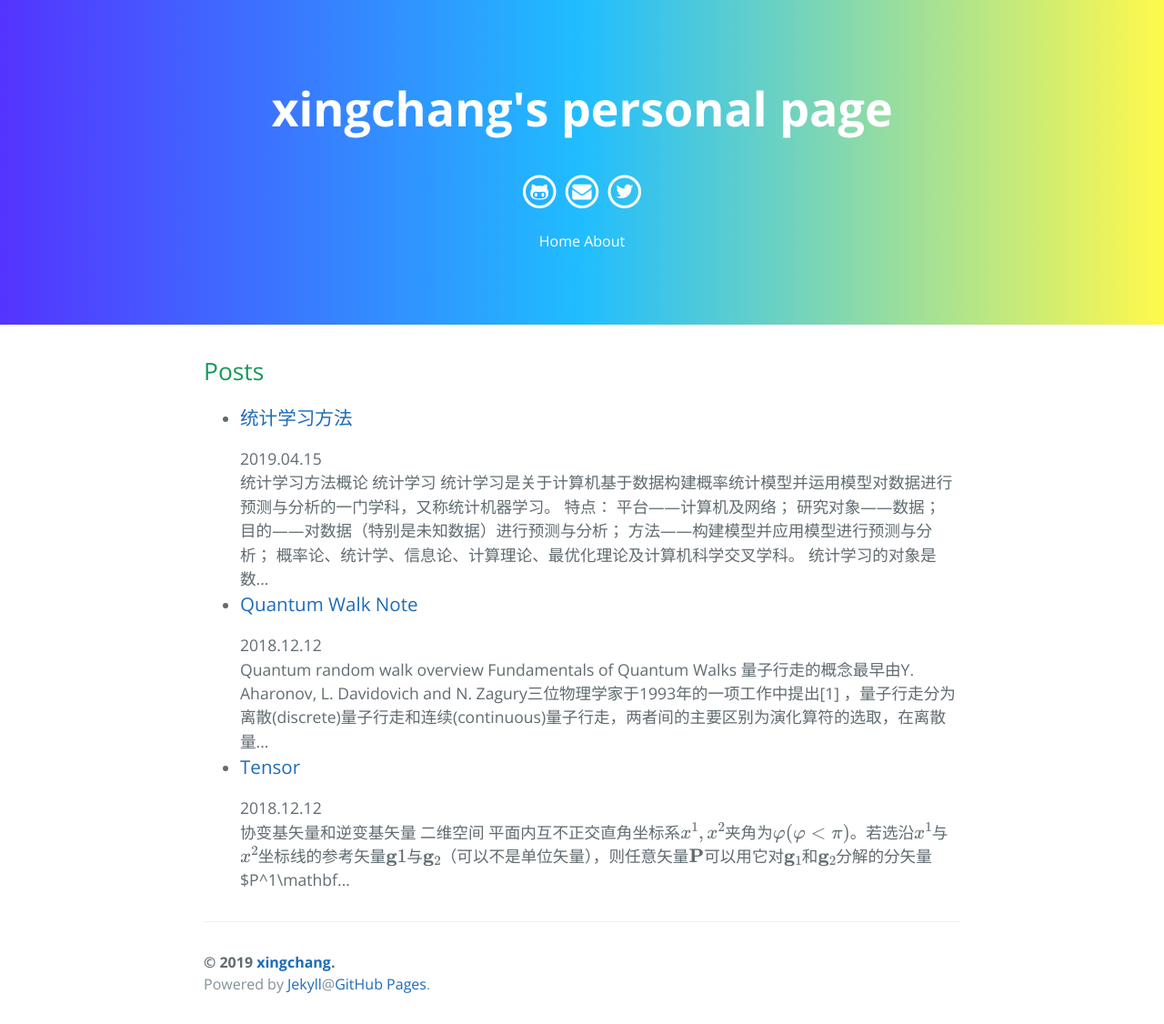
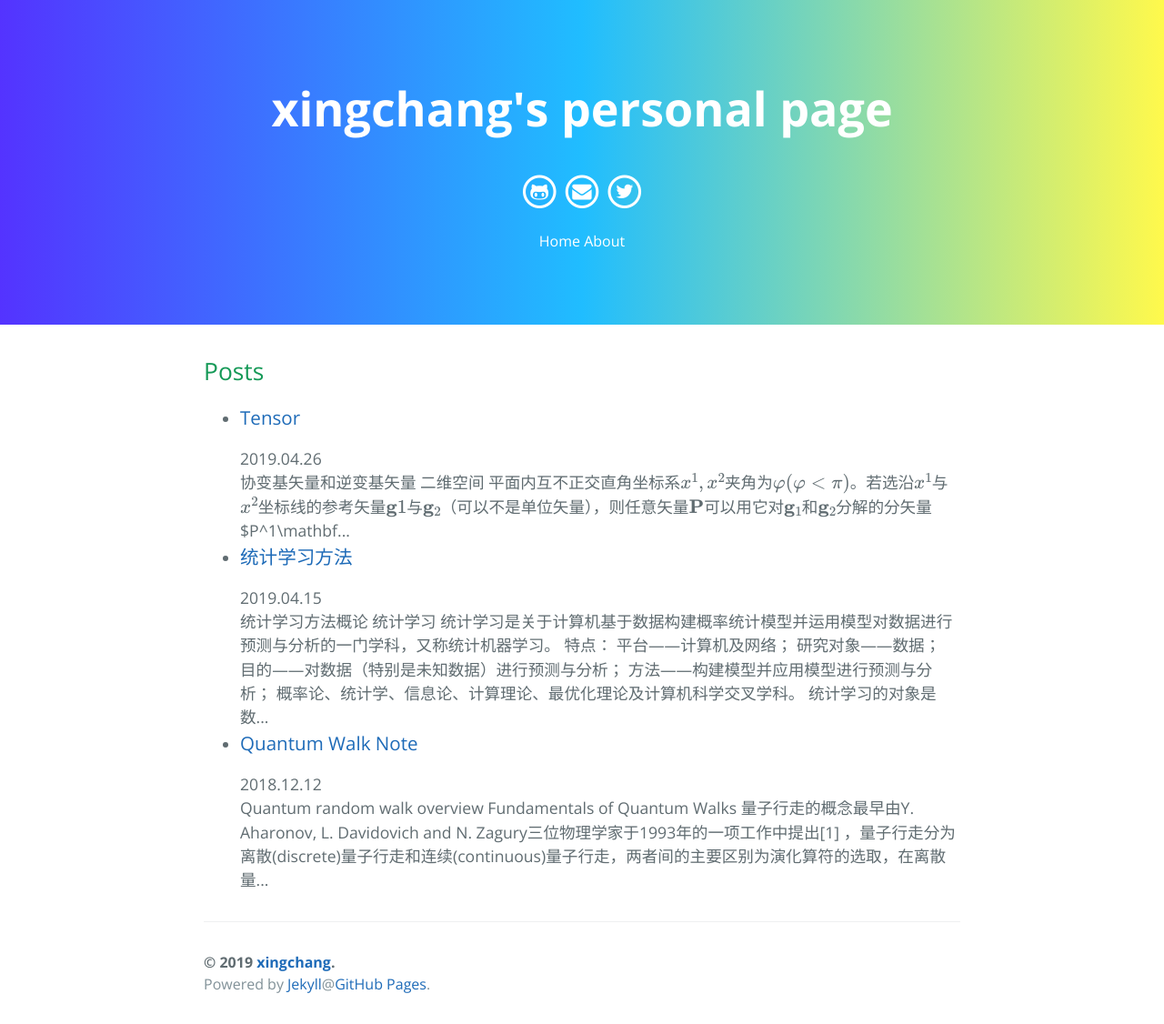
Before and after one commit to chang42/chang42.github.io, a Jekyll site: the page built from index.html, in a window 1280 px wide. Shown: the whole page at 91% size. Built offline with Jekyll 4.4.1, drawn with Linux system fonts in a browser that asks for light colours; formulas are drawn with MathJax 3; the list of posts is cut into pages by our own code.

Commit message:
post blogs quantum walk & tensor

```diff
--- a/_includes/head.html
+++ b/_includes/head.html
@@ -10,7 +10,9 @@
   <link rel="stylesheet" href="{{ site.baseurl }}/css/mycss.css">
   <script type="text/x-mathjax-config">
     MathJax.Hub.Config({
-      tex2jax: {inlineMath: [['$','$'], ['\\(','\\)']]}
+      tex2jax: {inlineMath: [['$','$'], ['\\(','\\)']],
+      processEscapes: true
+      }
     });
   </script>
   <script type="text/javascript" src="https://cdn.mathjax.org/mathjax/latest/MathJax.js?config=TeX-AMS-MML_HTMLorMML"></script>
--- a/_posts/2019-04-15-statistical-learning.markdown
+++ b/_posts/2019-04-15-statistical-learning.markdown
@@ -2,7 +2,7 @@
 layout: post
 title:  "统计学习方法"
 date:   2019-04-15 12:22:26 +0800
-categories: jekyll update
+categories: Machine Learning
 excerpt: 统计学习是关于计算机基于数据构建概率统计模型并运用模型对数据进行预测与分析的一门学科，又称统计机器学习。
 ---
 
--- a/_posts/2018-04-27-Tensor.markdown
+++ b/_posts/2019-04-27-Tensor.markdown
@@ -1,7 +1,7 @@
 ---
 layout: post
 title:  "Tensor"
-date:   2018-12-12 12:22:26 +0800
+date:   2019-04-27 00:00:00 +0800
 categories: Mathematics
 excerpt:
 ---
@@ -85,5 +85,5 @@
 $$
 
 
-**参考文献**
+### 参考文献
 1. 《张量分析》，黄克智，薛明德，陆明万，清华大学出版社，2003年，第2版，p5-10
```
